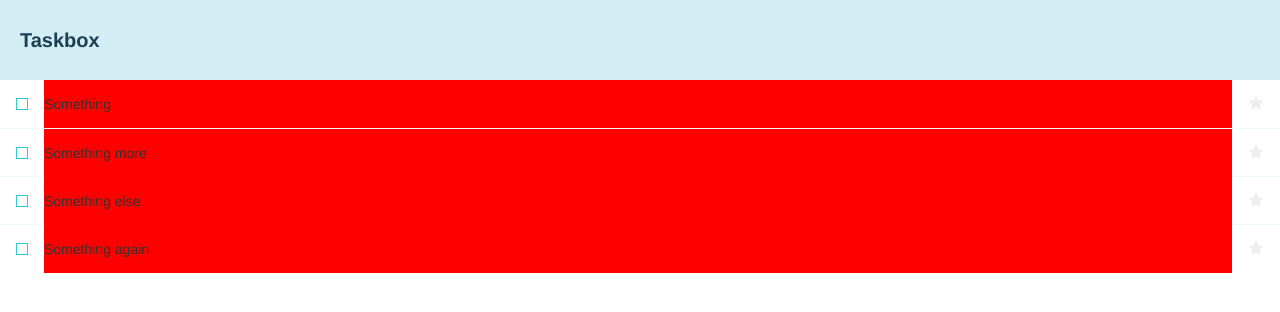
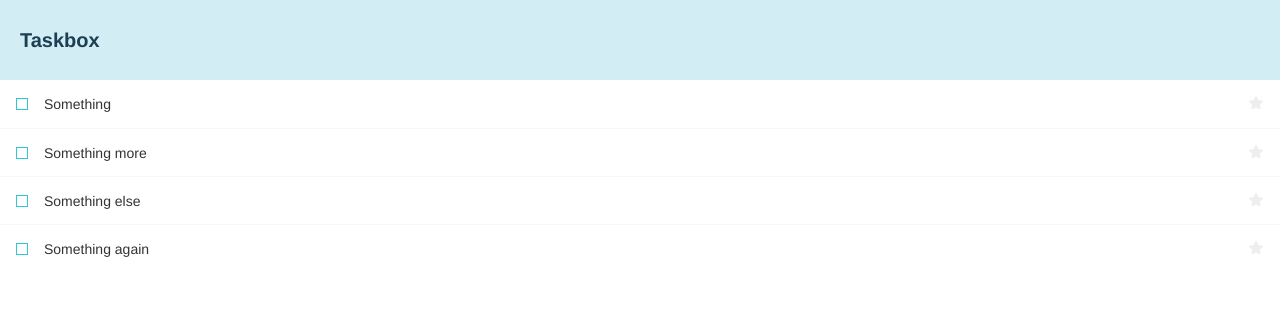
Before and after one commit to md-xyz/storybook-mdxyz, a Vue app: page / in a window 1280 px wide. Shown: the top 312 px of the page. Built offline with nearby package versions, Linux system fonts and the light colour scheme; a web font is replaced by a local one.

Commit message:
long string text

```diff
--- a/src/components/Task.vue
+++ b/src/components/Task.vue
@@ -22,7 +22,7 @@
         :id="'title-' + task.id"
         name="title"
         placeholder="Input title"
-        style="background: red"
+        style="text-overflow: ellipsis"
       />
       />
     </label>
```
